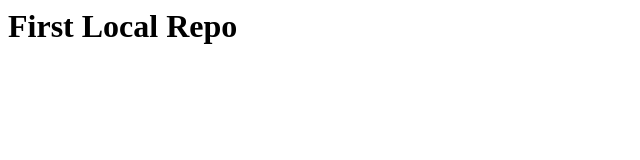
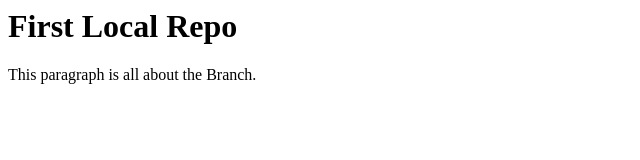
Before and after one commit to jaimin-modi/LocalRepo, a plain HTML site: page index.html in a window 1280 px wide. Shown: the whole page, without its empty margins (0-640 px from the left). Drawn offline with Linux system fonts and the light colour scheme.

Commit message:
Add new feature

```diff
--- a/index.html
+++ b/index.html
@@ -1 +1,2 @@
 <h1>First Local Repo</h1>
+<P>This paragraph is all about the Branch.</P>
```
